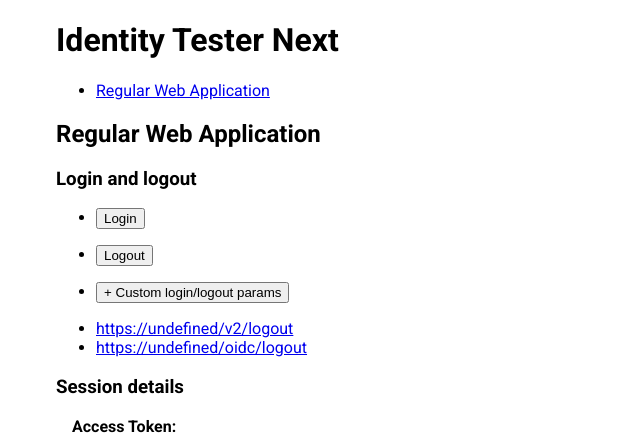
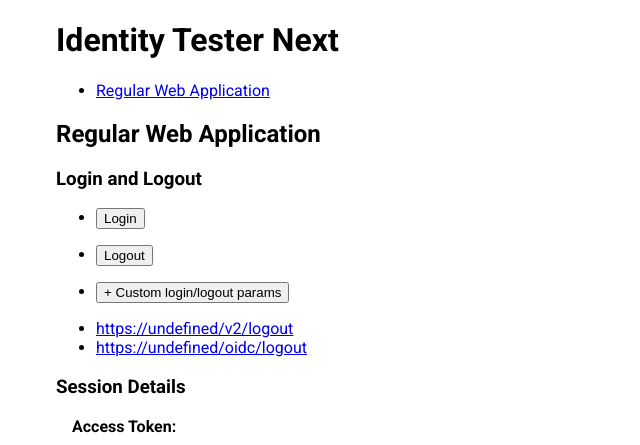
Before and after one commit to sfjt/identity-tester-next-2, a Next.js app: page /rwa in a window 1280 px wide. Shown: the top 445 px of the page, without its empty margins (0-640 px from the left). Built offline with nearby package versions, Linux system fonts and the light colour scheme; no server answers.

Commit message:
cosmetic and formatting updates

```diff
--- a/src/app/rwa/page.tsx
+++ b/src/app/rwa/page.tsx
@@ -9,9 +9,9 @@ export default async function RWAPage() {
     <main>
       <h2>Regular Web Application</h2>
       <section>
-        <h3>Login and logout</h3>
+        <h3>Login and Logout</h3>
         <LoginAndOut />
-        <h3>Session details</h3>
+        <h3>Session Details</h3>
         <dl className={styles["session-details"]}>
           <dt>Access Token:</dt>
           <dd>{session?.tokenSet.accessToken || "N/A"}</dd>
```
